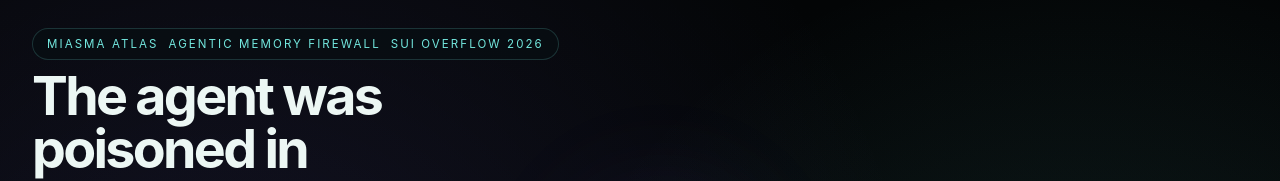
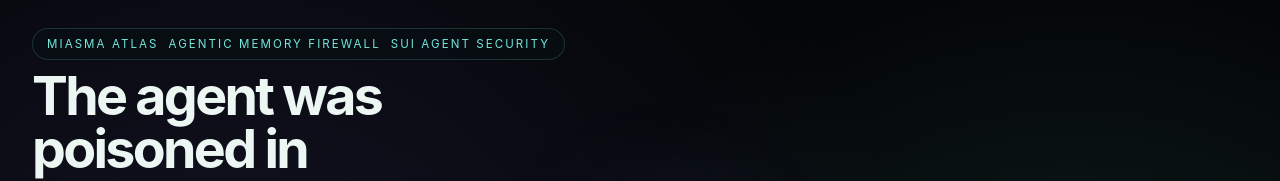
Before and after one commit to 0x-xrpl/miasma-atlas, a React (Vite) app: page / in a window 1280 px wide. Shown: the top 181 px of the page. Built offline with nearby package versions, Linux system fonts and the light colour scheme; what @mysten/dapp-kit, @mysten/sui would draw is missing.

Commit message:
Polish public README and final requirements

```diff
--- a/miasma-atlas-prototype.html
+++ b/miasma-atlas-prototype.html
@@ -856,7 +856,7 @@
         <div class="brand-row">
           <strong>Miasma Atlas</strong>
           <span>Agentic Memory Firewall</span>
-          <span>Sui Overflow 2026</span>
+          <span>Sui Agent Security</span>
         </div>
         <p class="thesis">
           The agent was not hacked at execution. It was poisoned in memory. Miasma maps the path, verifies it before execution, locks evidence, references the artifact, records a Sui receipt, and blocks the skill before funds move.
--- a/src/App.tsx
+++ b/src/App.tsx
@@ -67,7 +67,7 @@ export default function App() {
           <div className="miasma-kicker">
             <span>{MIASMA_ATLAS_NAME}</span>
             <span>Agentic Memory Firewall</span>
-            <span>Sui Overflow 2026</span>
+            <span>Sui Agent Security</span>
           </div>
           <h1 className="miasma-title">The agent was poisoned in memory.</h1>
           <p className="miasma-subcopy">
```
Also changed, not shown: 4 other files (tests, documents, lock files or other folders).
